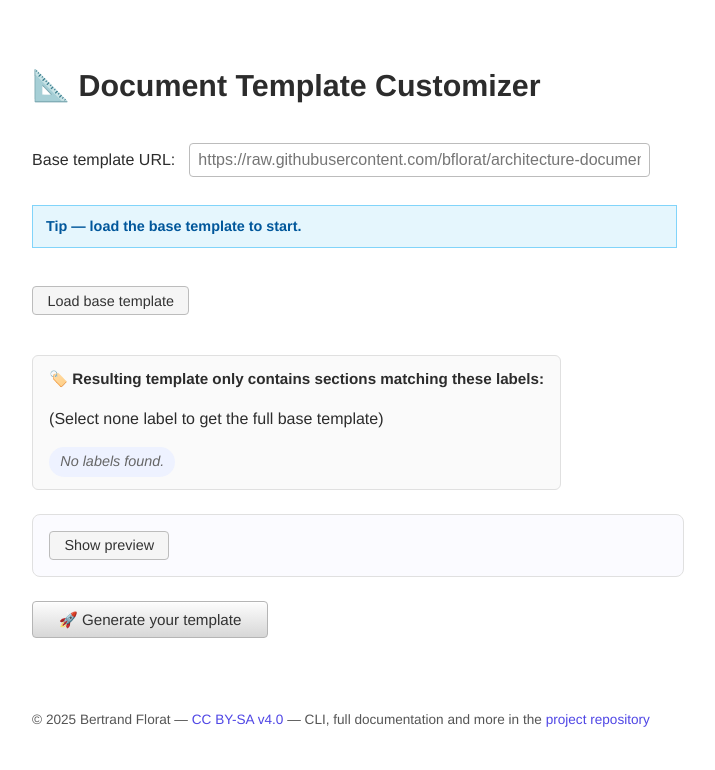
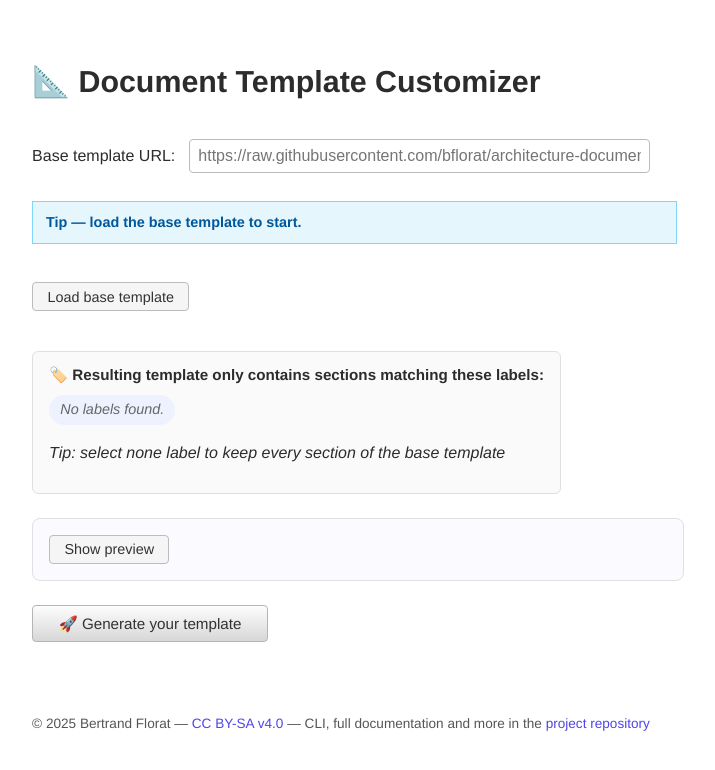
Before and after one commit to bflorat/document-template-customizer, a React (Vite) app: page / in a window 1280 px wide. Shown: the top 770 px of the page, without its empty margins (299-1014 px from the left). Built offline with nearby package versions, Linux system fonts and the light colour scheme.

Commit message:
Show generation duration in success message

```diff
--- a/src/App.tsx
+++ b/src/App.tsx
@@ -110,6 +110,7 @@ const App = () => {
 
     const baseUrl = resolveBaseUrl()
     const labelsToInclude = computeLabelsToInclude()
+    const startTime = performance.now()
 
     setIsGenerating(true)
     setErrorMessage(null)
@@ -156,7 +157,8 @@ const App = () => {
       document.body.removeChild(link)
       URL.revokeObjectURL(url)
 
-      setSuccessMessage(`Generated archive with ${includedParts} part(s).`)
+      const durationMs = performance.now() - startTime
+      setSuccessMessage(`Generated archive with ${includedParts} part(s) in ${formatDuration(durationMs)}.`)
     } catch (error) {
       const message = error instanceof Error ? error.message : String(error)
       setErrorMessage(message)
@@ -240,7 +242,6 @@ const App = () => {
         <section className="labels-panel">
           <div className="available-labels">
             <h3>🏷️ Resulting template only contains sections matching these labels:</h3>
-            <p>(Select none label to get the full base template)</p>
             <ul>
               {templateLoadInfo.state === 'loading' ? (
                 <li className="empty-label">Loading labels…</li>
@@ -261,6 +262,7 @@ const App = () => {
                 })
               )}
             </ul>
+            <p><i>Tip: select none label to keep every section of the base template</i></p>
           </div>
         </section>
 
```
